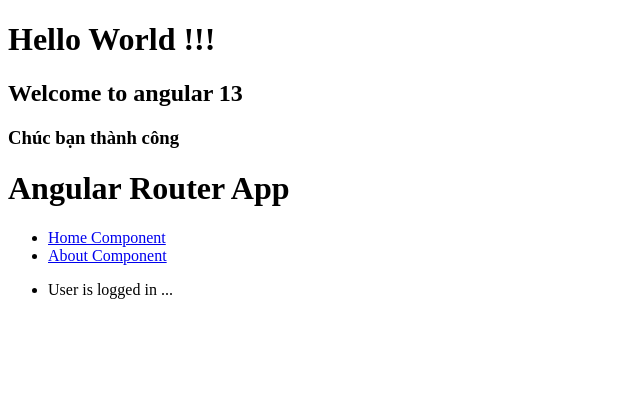
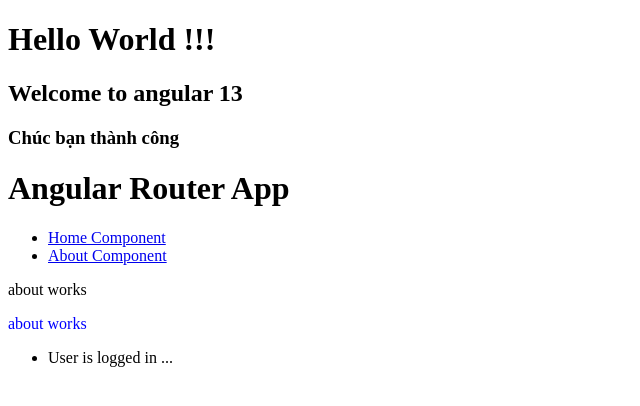
Before and after one commit to hoainam-99/angular12, an Angular app: page /about in a window 1280 px wide. Shown: the top 406 px of the page, without its empty margins (0-640 px from the left). Built offline with nearby package versions, Linux system fonts and the light colour scheme.

Commit message:
directive

```diff
--- /dev/null
+++ b/src/app/Directives/highlight.directive.ts
@@ -0,0 +1,15 @@
+import { Directive, ElementRef, Input } from '@angular/core';
+
+@Directive({
+  selector: '[appHighlight]'
+})
+export class HighlightDirective {
+  @Input('appHighlight') appHighlight = 'red';
+
+  constructor(private el: ElementRef) {}
+
+  ngOnInit(): void {
+    this.el.nativeElement.style.color = this.appHighlight;
+
+  }
+}
--- a/src/app/about/about.component.html
+++ b/src/app/about/about.component.html
@@ -1,3 +1,6 @@
+<p appHighlight>about works</p>
+<p [appHighlight]="myColor">about works</p>
+
 <ul [ngSwitch]="loginName">
   <li *ngSwitchCase="'user'">
     <p>User is logged in ...</p>
--- a/src/app/about/about.component.ts
+++ b/src/app/about/about.component.ts
@@ -7,6 +7,7 @@ import { Component, OnInit } from '@angular/core';
 })
 export class AboutComponent implements OnInit {
   public loginName = 'user';
+  public myColor = 'blue';
   constructor() { }
 
   ngOnInit(): void {
--- a/src/app/app.module.ts
+++ b/src/app/app.module.ts
@@ -7,13 +7,15 @@ import { HomeComponent } from './home/home.component';
 import { AboutComponent } from './about/about.component';
 import { FormsModule } from '@angular/forms';
 import { PageNotFoundComponent } from './page-not-found/page-not-found.component';
+import { HighlightDirective } from './Directives/highlight.directive';
 
 @NgModule({
   declarations: [
     AppComponent,
     HomeComponent,
     AboutComponent,
-    PageNotFoundComponent
+    PageNotFoundComponent,
+    HighlightDirective
   ],
   imports: [
     BrowserModule,
```
